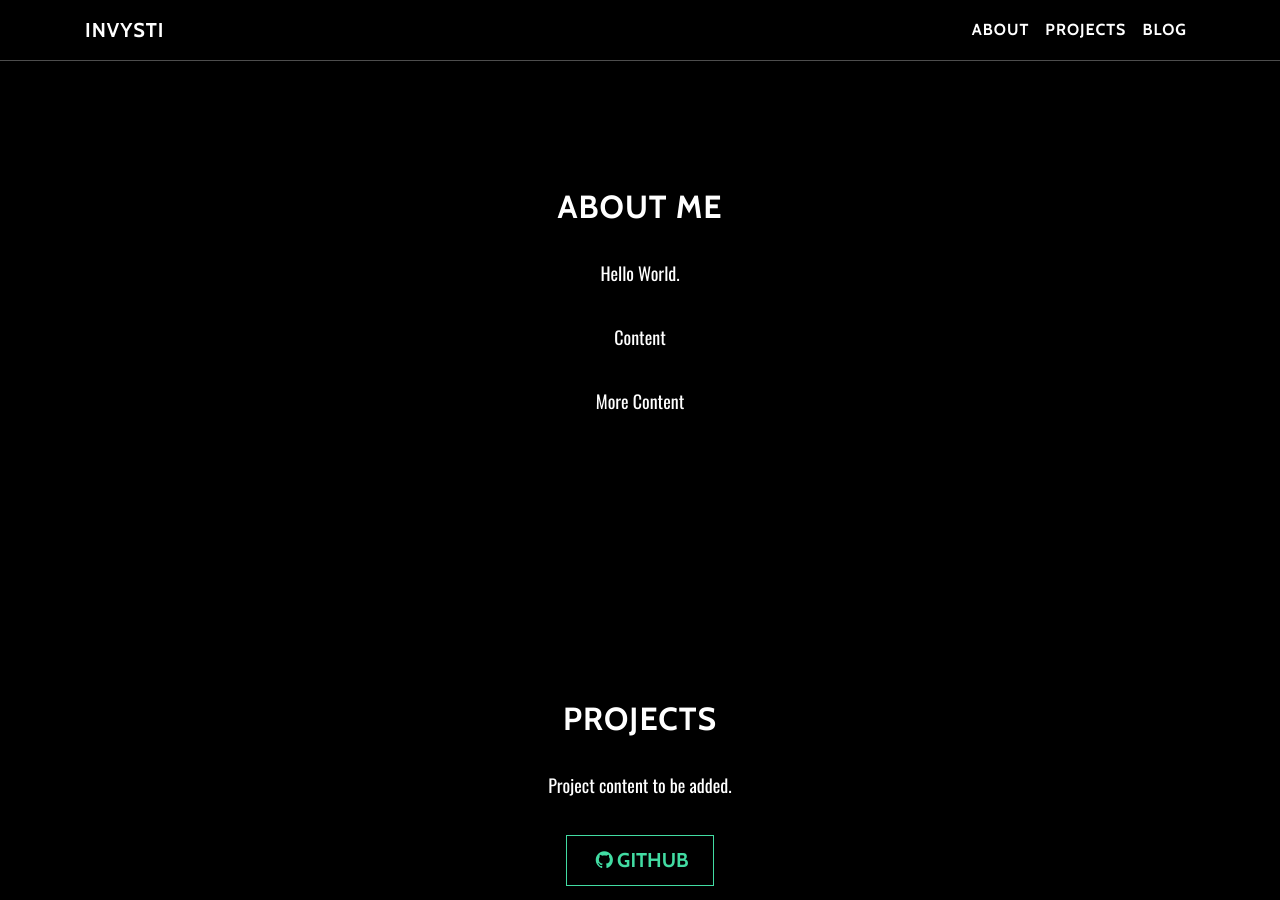
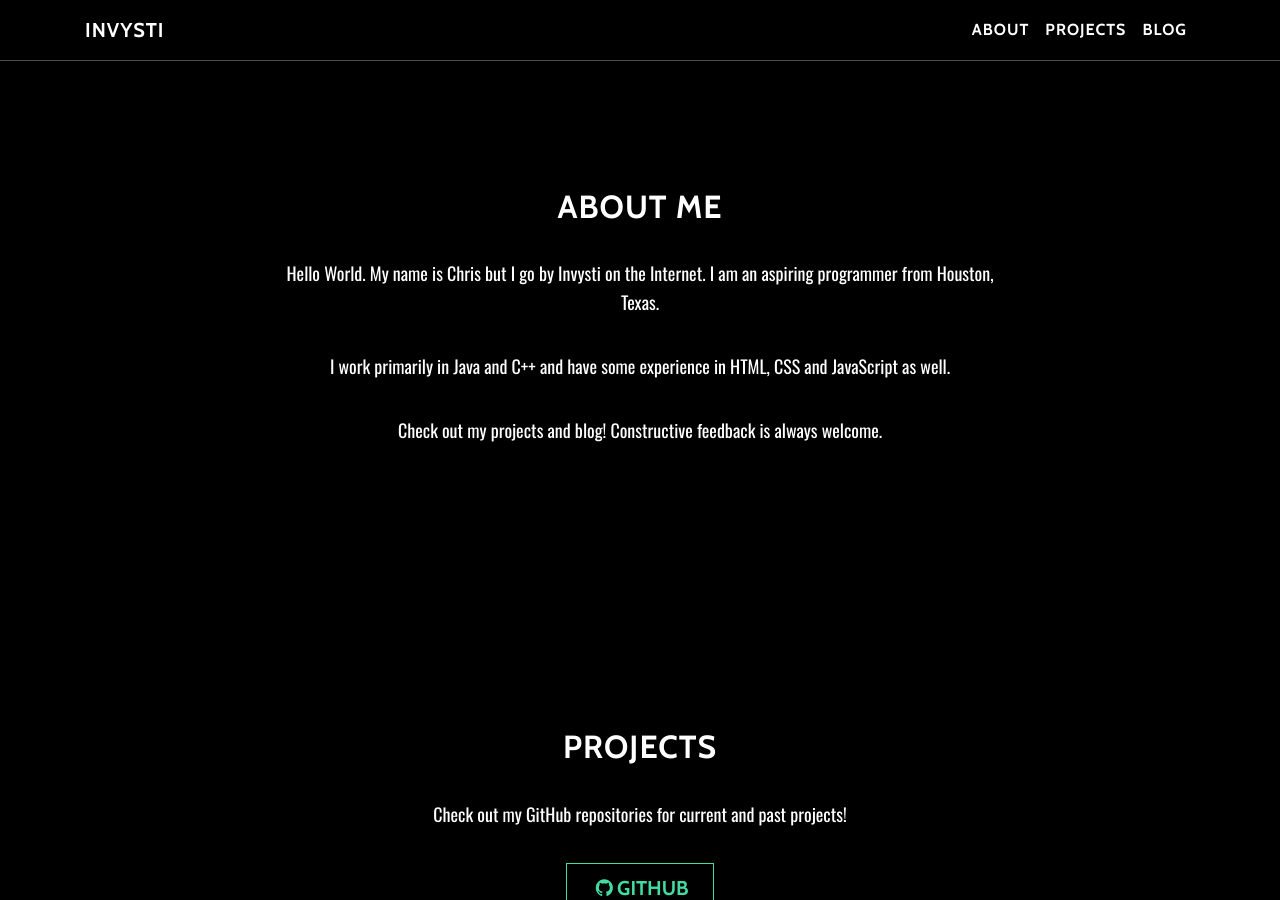
Before and after one commit to Invysti/invysti.github.io, a Jekyll site: the page built from index.html, in a window 1280 px wide and 900 px high, scrolled down 961 px. Built offline with Jekyll 4.4.1, drawn with Linux system fonts in a browser that asks for light colours; some of the changed text lies outside the part shown.

Commit message:
Updated content on index.html and updated blog.html alignment.

```diff
--- a/_layouts/blog.html
+++ b/_layouts/blog.html
@@ -2,7 +2,7 @@
 layout: default
 ---
 
-<section id="blog" class="content-section text-center">
+<section id="blog" class="content-section">
     <div class="row">
         <div class="container">
             <div class="col-lg-8 offset-md-2">
--- a/index.html
+++ b/index.html
@@ -9,7 +9,6 @@ layout: default
             <div class="row">
                 <div class="col-md-8 offset-md-2">
                     <h1 class="brand-heading">Invysti</h1>
-                    <p class="intro-text">Hello World!</p>
                     <a href="#about" class="btn btn-circle page-scroll">
                         <i class="fa fa-angle-double-down animated"></i>
                     </a>
@@ -24,9 +23,9 @@ layout: default
     <div class="row">
         <div class="col-lg-8 offset-md-2">
             <h2>About Me</h2>
-            <p>Hello World.</p>
-            <p>Content</p>
-            <p>More Content</p>
+            <p>Hello World. My name is Chris but I go by Invysti on the Internet. I am an aspiring programmer from Houston, Texas.</p>
+            <p>I work primarily in Java and C++ and have some experience in HTML, CSS and JavaScript as well.</p>
+            <p>Check out my projects and blog! Constructive feedback is always welcome.</p>
         </div>
     </div>
 </section>
@@ -37,7 +36,7 @@ layout: default
         <div class="container">
             <div class="col-lg-8 offset-md-2">
                 <h2>Projects</h2>
-                <p>Project content to be added.</p>
+                <p>Check out my GitHub repositories for current and past projects!</p>
                 <a href="https://github.com/Invysti" class="btn btn-default btn-lg"><i class="fa fa-github fa-fw"></i><span class="network-name">Github</span></a>
             </div>
         </div>
@@ -49,7 +48,7 @@ layout: default
     <div class="row">
         <div class="col-lg-8 offset-md-2">
             <h2>Blog</h2>
-            <p>Check out my blog! Project status as well as other updates will be posted on the blog.</p>
+            <p>Check out my blog! Status of projects as well as any updates will be posted here.</p>
             <a href="{{site.baseurl}}/blog" class="btn btn-default btn-lg">Blog</a>
         </div>
     </div>
```
